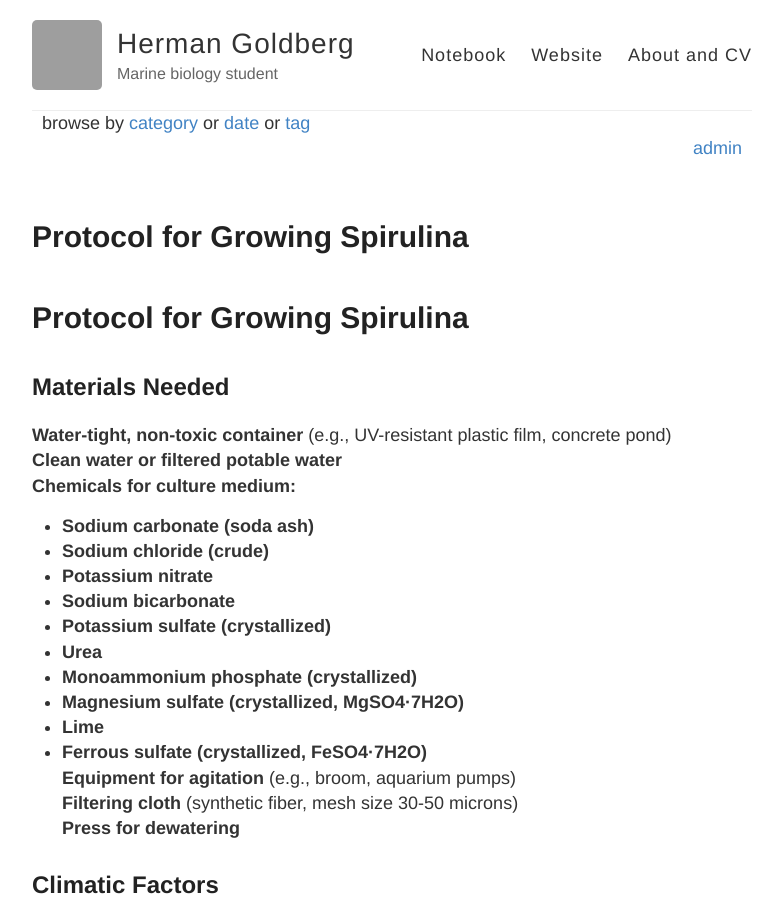
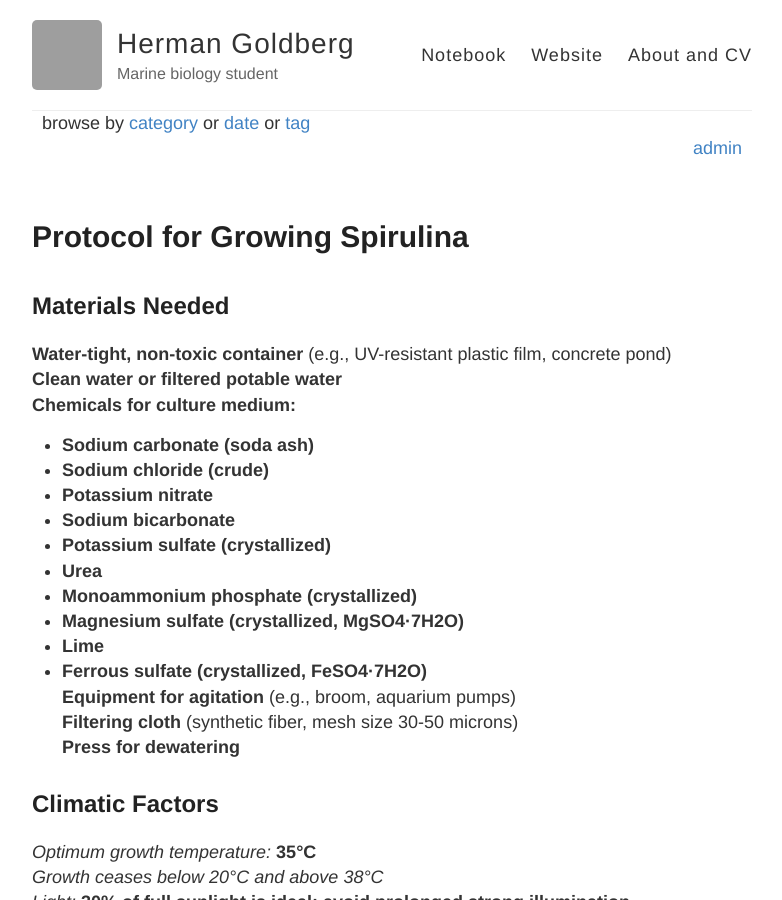
Before and after one commit to German563/notebook, a Jekyll site: the page built from _posts/2024-06-18-Protocol-for-Growing-Spirulina.md, in a window 1280 px wide and 900 px high. Shown: the whole window, without its empty margins (248-1030 px from the left). Built offline with Jekyll 4.4.1, drawn with Linux system fonts in a browser that asks for light colours; grey boxes are pictures that could not be loaded.

Commit message:
new commit

```diff
--- a/_posts/2024-06-18-Protocol-for-Growing-Spirulina.md
+++ b/_posts/2024-06-18-Protocol-for-Growing-Spirulina.md
@@ -5,8 +5,6 @@ date: '2024-06-18'
 categories: Protocols
 tags: Algae, Spirulina, Toxicology
 ---
-
-# Protocol for Growing Spirulina
 
 ## Materials Needed
 **Water-tight, non-toxic container** (e.g., UV-resistant plastic film, concrete pond)
```
